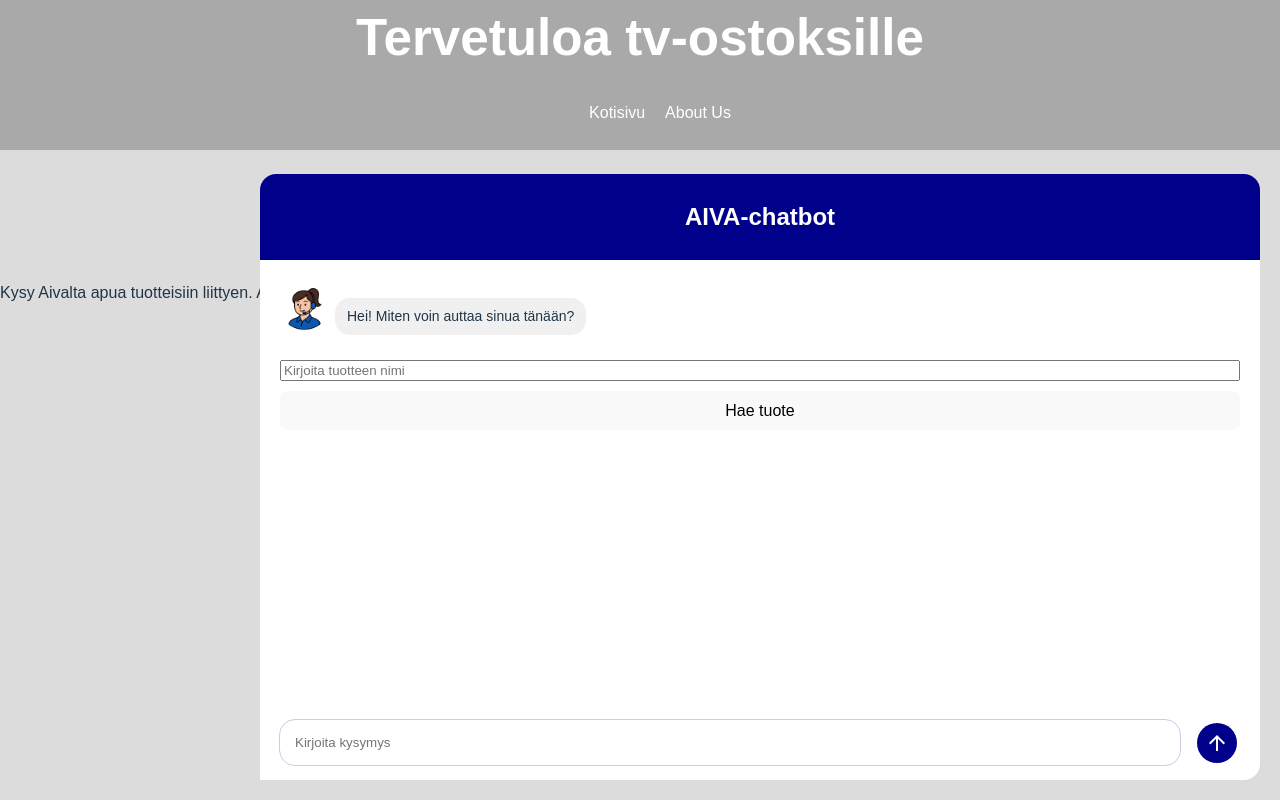
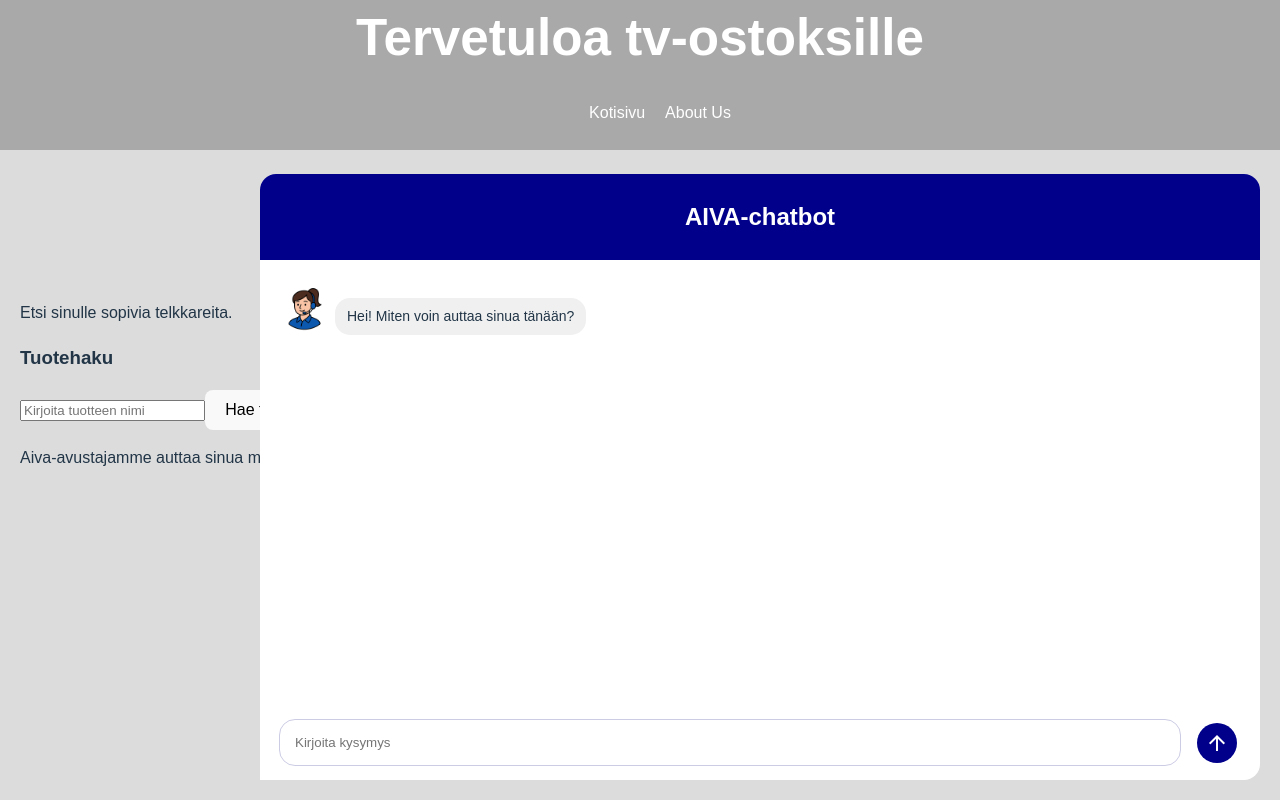
Before and after one commit to wilsq/Aiva, a React (Vite) app in the folder aiva-chatbot/: page / in a window 1280 px wide. Built offline with nearby package versions, Linux system fonts and the light colour scheme.

Commit message:
Siirretty tuotehaku-funktio omaan komponenttiinsa (ProductSearch)
Siirretty keskustelualueella ollut tuotehakufunktio omaan komponenttiin ja lisätty komponentti App.jsx

```diff
--- a/aiva-chatbot/frontend/src/App.css
+++ b/aiva-chatbot/frontend/src/App.css
@@ -49,3 +49,7 @@ h1 {
   display: flex;
   flex-direction: column;
 }
+
+.tervetuloa {
+  margin: 20px;
+}
--- a/aiva-chatbot/frontend/src/App.jsx
+++ b/aiva-chatbot/frontend/src/App.jsx
@@ -2,6 +2,7 @@ import { useState } from 'react'
 import './App.css';
 import Navbar from "./components/Navbar"
 import ChatWindow from "./components/ChatWindow"
+import ProductSearch from './components/ProductSearch';
 
 function App(){
   return (
@@ -9,9 +10,12 @@ function App(){
       <Navbar />
 
       <div className='tervetuloa'>
-      <h1>AIVA</h1>
-      <p>Kysy Aivalta apua tuotteisiin liittyen. Aiva auttaa mielellään.</p>
+      <h1>Tuotteet</h1>
+      <p>Etsi sinulle sopivia telkkareita.</p>
+      <ProductSearch />
+      <p>Aiva-avustajamme auttaa sinua mielellään kaikissa kysymyksissä!</p>
       </div>
+
       <ChatWindow />
 
 
--- a/aiva-chatbot/frontend/src/components/ChatWindow.jsx
+++ b/aiva-chatbot/frontend/src/components/ChatWindow.jsx
@@ -8,30 +8,11 @@ import ChatForm from "./ChatForm.jsx";
 import ChatMessage from "./ChatMessage.jsx";
 
 function ChatWindow() {
-  {
-    /* DEMO usestate */
-  }
-  const [input, setInput] = useState("");
-  const [result, setResult] = useState(null);
+
 
   const [chatHistory, setChatHistory] = useState([]);
 
   const generateBotResponse = () => {};
-
-  {
-    /* DEMO funktio */
-  }
-  async function handleFetch() {
-    try {
-      const res = await fetch(
-        `http://localhost:5000/api/product/${encodeURIComponent(input)}`
-      );
-      const data = await res.json();
-      setResult(data);
-    } catch (err) {
-      setResult({ message: "Virhe haussa" });
-    }
-  }
 
   return (
     <div className="chat-window">
@@ -46,31 +27,6 @@ function ChatWindow() {
           </div>
         </div>
 
-        {/* DEMO */}
-
-        {result && Array.isArray(result) && result.length > 0 ? (
-          <div className="mt-4 p-4 border rounded result-box">
-            <h2>{result[0].name}</h2>
-            <p>{result[0].description}</p>
-            <p>Hinta: {result[0].price} €</p>
-          </div>
-        ) : result && result.message ? (
-          <div className="mt-4 p-4 border rounded result-box">
-            <p>{result.message}</p>
-          </div>
-        ) : null}
-
-        <input
-          type="text"
-          value={input}
-          onChange={(e) => setInput(e.target.value)}
-          placeholder="Kirjoita tuotteen nimi"
-          className="border p-2 m-2"
-        />
-        <button onClick={handleFetch} className="bg-blue-500 text-white p-2">
-          Hae tuote
-        </button>
-        {/* DEMO */}
 
         {chatHistory.map((chat, index) => (
           <ChatMessage key={index} chat={chat} />
--- /dev/null
+++ b/aiva-chatbot/frontend/src/components/ProductSearch.jsx
@@ -0,0 +1,56 @@
+
+/* haku toiminto*/
+import React, { useState } from "react";
+
+
+
+
+function ProductSearch() {
+    const [input, setInput] = useState("");
+    const [result, setResult] = useState(null);
+
+
+async function handleFetch() {
+    try {
+      const res = await fetch(
+        `http://localhost:5000/api/product/${encodeURIComponent(input)}`
+      );
+      const data = await res.json();
+      setResult(data);
+    } catch (err) {
+      setResult({ message: "Virhe haussa" });
+    }
+  }
+
+  return (
+    <div className="productsearch">
+        <h3>Tuotehaku</h3>
+            <input
+          type="text"
+          value={input}
+          onChange={(e) => setInput(e.target.value)}
+          placeholder="Kirjoita tuotteen nimi"
+          className="border p-2 m-2"
+        />
+        <button onClick={handleFetch} className="bg-blue-500 text-white p-2">
+          Hae tuote
+        </button>
+
+
+    {result && Array.isArray(result) && result.length > 0 ? (
+          <div className="mt-4 p-4 border rounded result-box">
+            <h2>{result[0].name}</h2>
+            <p>{result[0].description}</p>
+            <p>Hinta: {result[0].price} €</p>
+          </div>
+        ) : result && result.message ? (
+          <div className="mt-4 p-4 border rounded result-box">
+            <p>{result.message}</p>
+          </div>
+        ) : null}
+
+    </div>
+  );
+}
+
+export default ProductSearch;
```
